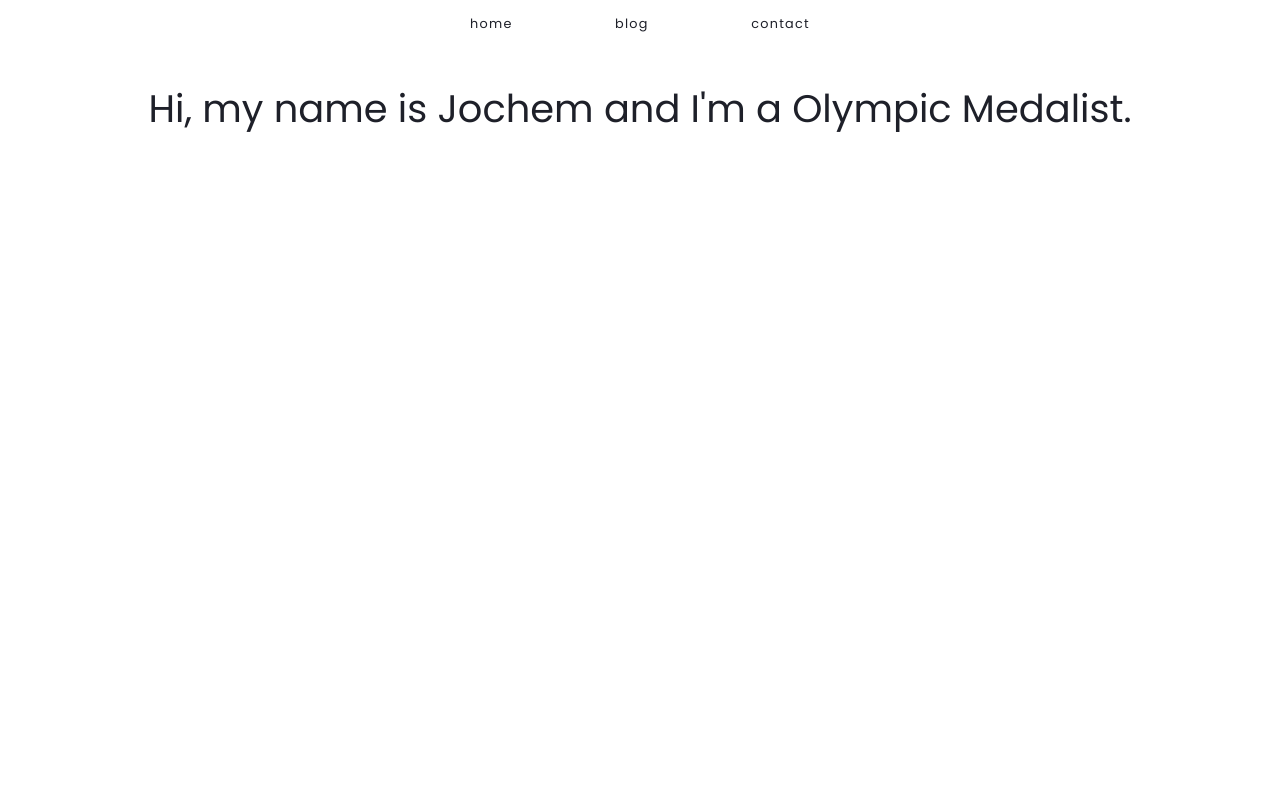
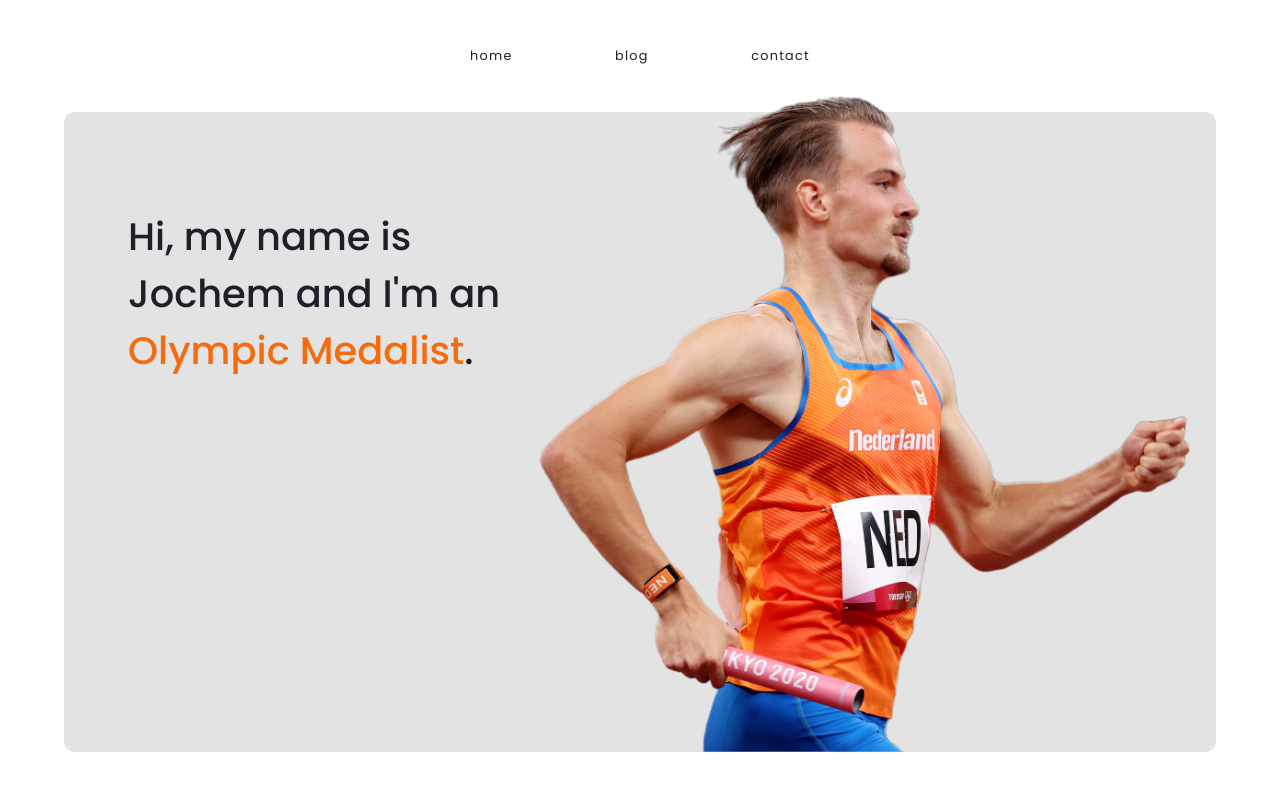
Before and after one commit to joggjogg/jochemdobber.nl, a SvelteKit app: page / in a window 1280 px wide. Shown: the top 790 px of the page. Built offline with nearby package versions, Linux system fonts and the light colour scheme.

Commit message:
Add hero section to index route

```diff
--- a/src/app.css
+++ b/src/app.css
@@ -9,6 +9,7 @@
 	--accent-color: #f66b0e;
 	--heading-color: #1e2029;
 	--text-color: #1e2029;
+	--background: #e3e3e3;
 	--background-without-opacity: rgba(255, 255, 255, 0.7);
 	--column-width: 42rem;
 	--column-margin-top: 4rem;
@@ -23,11 +24,12 @@ body {
 h1,
 h2,
 p {
-	font-weight: 400;
+	font-weight: 500;
 	color: var(--heading-color);
 }
 
 p {
+	font-weight: 400;
 	line-height: 1.5;
 }
 
--- a/src/app.html
+++ b/src/app.html
@@ -6,7 +6,7 @@
 	<link rel="icon" href="%sveltekit.assets%/favicon.png" />
 	<link rel="preconnect" href="https://fonts.googleapis.com">
 	<link rel="preconnect" href="https://fonts.gstatic.com" crossorigin>
-	<link href="https://fonts.googleapis.com/css2?family=Poppins:wght@300;400&display=swap" rel="stylesheet">
+	<link href="https://fonts.googleapis.com/css2?family=Poppins:wght@300;400;500;600&display=swap" rel="stylesheet">
 	<meta name="viewport" content="width=device-width" />
 	%sveltekit.head%
 </head>
--- a/src/lib/header/Header.svelte
+++ b/src/lib/header/Header.svelte
@@ -26,6 +26,7 @@
 	header {
 		display: flex;
 		justify-content: space-between;
+		padding: 2em 4em;
 	}
 
 	.corner {
--- a/src/routes/+page.svelte
+++ b/src/routes/+page.svelte
@@ -3,14 +3,46 @@
 
 <svelte:head>
 	<title>Home</title>
-	<meta name="description" content="Svelte demo app" />
+	<meta name="description" content="Jochem Dobber personal website" />
 </svelte:head>
 
-<section>
-	<h1>Hi, my name is Jochem and I'm a Olympic Medalist.</h1>
+<section class="hero">
+	<h1>Hi, my name is Jochem and I'm an <span>Olympic Medalist</span>.</h1>
+	<div class="image">
+        <img src="hero.png" alt="Jochem Dobber relay" />
+    </div>
 </section>
 
 <style>
-	section {
+	.hero {
+		background-color: var(--background);
+		display: flex;
+		flex-direction: row;
+		justify-content: space-between;
+		height: 80vh;
+		margin: 0 4em;
+		padding: 4em;
+		box-sizing: border-box;
+		border-radius: 10px;
 	}
+
+	h1 {
+		flex: 1 0 0;
+		text-align: left;
+	}
+
+	span {
+		color: var(--accent-color);
+	}
+
+	.image {
+        margin-top: -5em;
+		margin-bottom: -4em;
+        width: 60%;
+    }
+
+    img {
+        height: 100%;
+        object-fit: fill;
+    }
 </style>
```
Also changed, not shown: static/hero.png (added).
